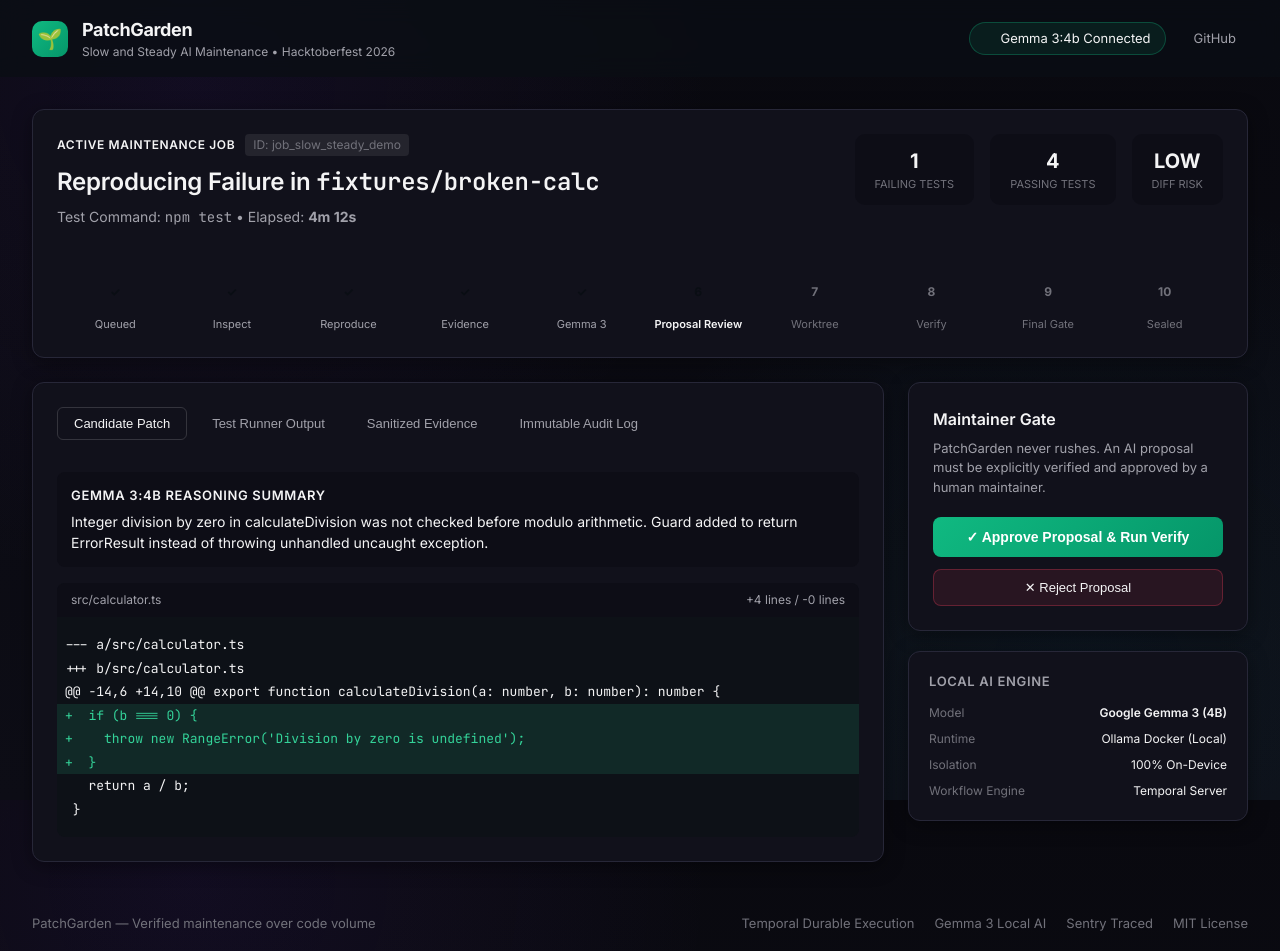
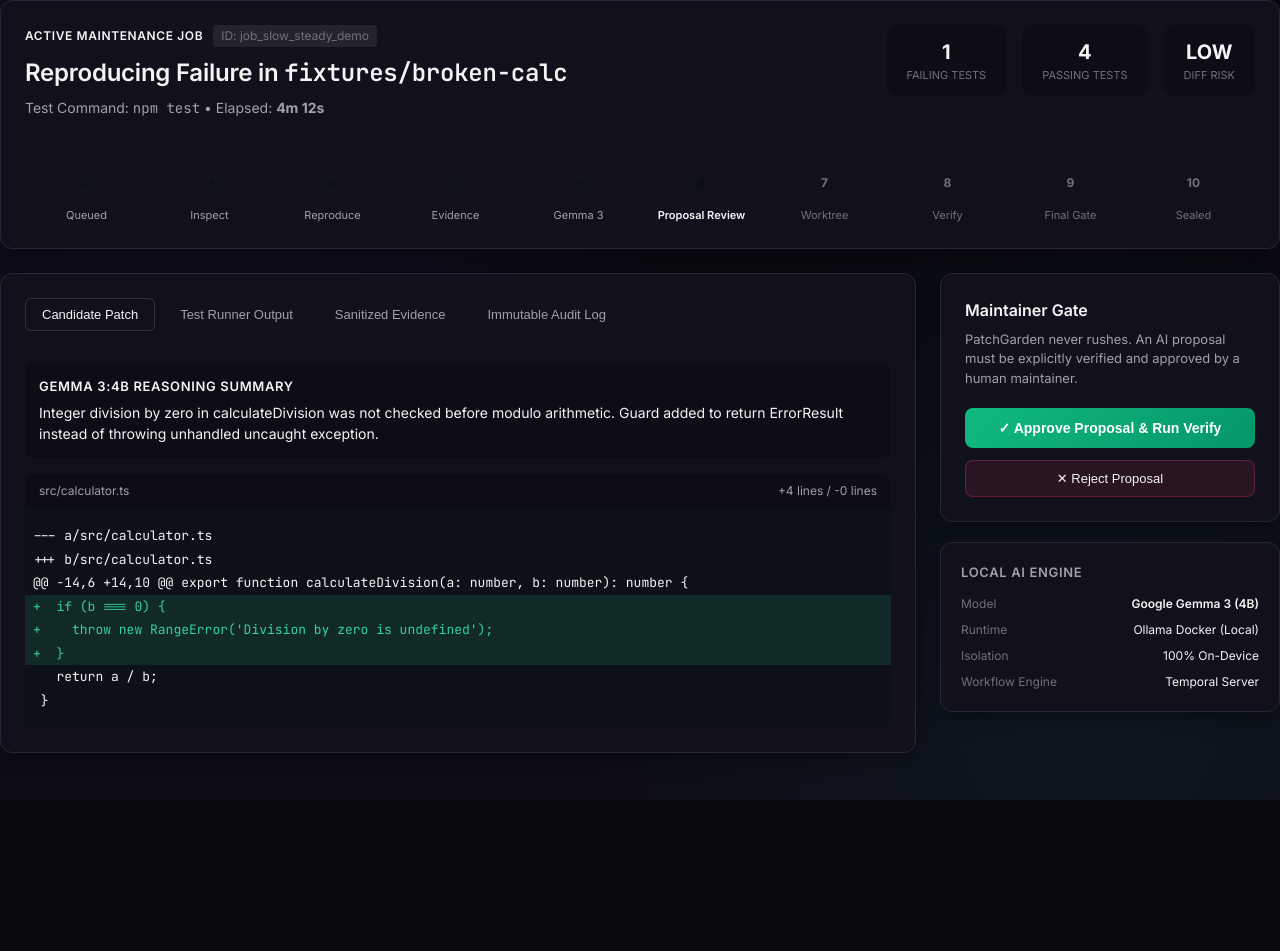
Before and after one commit to Neet2516/PatchGarden, a Next.js app in the folder packages/web/: page / in a window 1280 px wide. Shown: the top 951 px of the page. After the commit the page ends 800 px from the top, so only its background shows below. Built offline with nearby package versions, Linux system fonts and the light colour scheme.

Commit message:
feat(web): update layout.tsx for modular AppShell architecture

```diff
--- a/packages/web/src/app/layout.tsx
+++ b/packages/web/src/app/layout.tsx
@@ -2,8 +2,8 @@ import type { Metadata } from 'next';
 import './globals.css';
 
 export const metadata: Metadata = {
-  title: 'PatchGarden — AI Maintenance Engineer That Never Rushes a Patch',
-  description: 'Slow and steady verified software repairs with Gemma 3, Temporal durable workflows, and human maintainer gates.',
+  title: 'PatchGarden — Neon Noir AI Operations Console',
+  description: 'Slow and Steady AI maintenance engineer for open-source repositories with Google Gemma 3 local inference and Temporal durable workflows.',
   icons: {
     icon: '/favicon.ico',
   },
@@ -17,106 +17,7 @@ export default function RootLayout({
   return (
     <html lang="en">
       <body>
-        <div style={{ display: 'flex', flexDirection: 'column', minHeight: '100vh' }}>
-          <header style={{
-            borderBottom: '1px solid var(--border-subtle)',
-            padding: '16px 32px',
-            background: 'rgba(10, 14, 20, 0.8)',
-            backdropFilter: 'blur(12px)',
-            position: 'sticky',
-            top: 0,
-            zIndex: 50,
-            display: 'flex',
-            alignItems: 'center',
-            justifyContent: 'space-between',
-          }}>
-            <div style={{ display: 'flex', alignItems: 'center', gap: '14px' }}>
-              <div style={{
-                width: '36px',
-                height: '36px',
-                borderRadius: '10px',
-                background: 'linear-gradient(135deg, #10b981 0%, #059669 100%)',
-                display: 'flex',
-                alignItems: 'center',
-                justifyContent: 'center',
-                boxShadow: '0 4px 12px var(--accent-green-glow)',
-                fontSize: '20px',
-              }}>
-                🌱
-              </div>
-              <div>
-                <h1 style={{ fontSize: '18px', fontWeight: '700', letterSpacing: '-0.02em', margin: 0 }}>
-                  PatchGarden
-                </h1>
-                <p style={{ fontSize: '12px', color: 'var(--text-secondary)', margin: 0 }}>
-                  Slow and Steady AI Maintenance • Hacktoberfest 2026
-                </p>
-              </div>
-            </div>
-
-            <div style={{ display: 'flex', alignItems: 'center', gap: '16px' }}>
-              <div style={{
-                display: 'flex',
-                alignItems: 'center',
-                gap: '8px',
-                fontSize: '13px',
-                padding: '6px 14px',
-                borderRadius: '999px',
-                background: 'rgba(16, 185, 129, 0.1)',
-                border: '1px solid rgba(16, 185, 129, 0.3)',
-                color: 'var(--accent-green)',
-              }}>
-                <span style={{
-                  width: '8px',
-                  height: '8px',
-                  borderRadius: '50%',
-                  background: 'var(--accent-green)',
-                }} className="pulse-indicator" />
-                Gemma 3:4b Connected
-              </div>
-              <a
-                href="https://github.com/Neet2516/patchgarden"
-                target="_blank"
-                rel="noreferrer"
-                id="header-repo-link"
-                style={{
-                  fontSize: '13px',
-                  color: 'var(--text-secondary)',
-                  textDecoration: 'none',
-                  padding: '6px 12px',
-                  borderRadius: '6px',
-                  border: '1px solid var(--border-subtle)',
-                  transition: 'color 0.2s',
-                }}
-              >
-                GitHub
-              </a>
-            </div>
-          </header>
-
-          <main style={{ flex: 1, padding: '32px' }}>
-            {children}
-          </main>
-
-          <footer style={{
-            borderTop: '1px solid var(--border-subtle)',
-            padding: '20px 32px',
-            textAlign: 'center',
-            fontSize: '13px',
-            color: 'var(--text-muted)',
-            display: 'flex',
-            justifyContent: 'space-between',
-            alignItems: 'center',
-          }}>
-            <div>PatchGarden — Verified maintenance over code volume</div>
-            <div style={{ display: 'flex', gap: '20px' }}>
-              <span>Temporal Durable Execution</span>
-              <span>Gemma 3 Local AI</span>
-              <span>Sentry Traced</span>
-              <span>MIT License</span>
-            </div>
-          </footer>
-        </div>
+        {children}
       </body>
     </html>
   );
```
